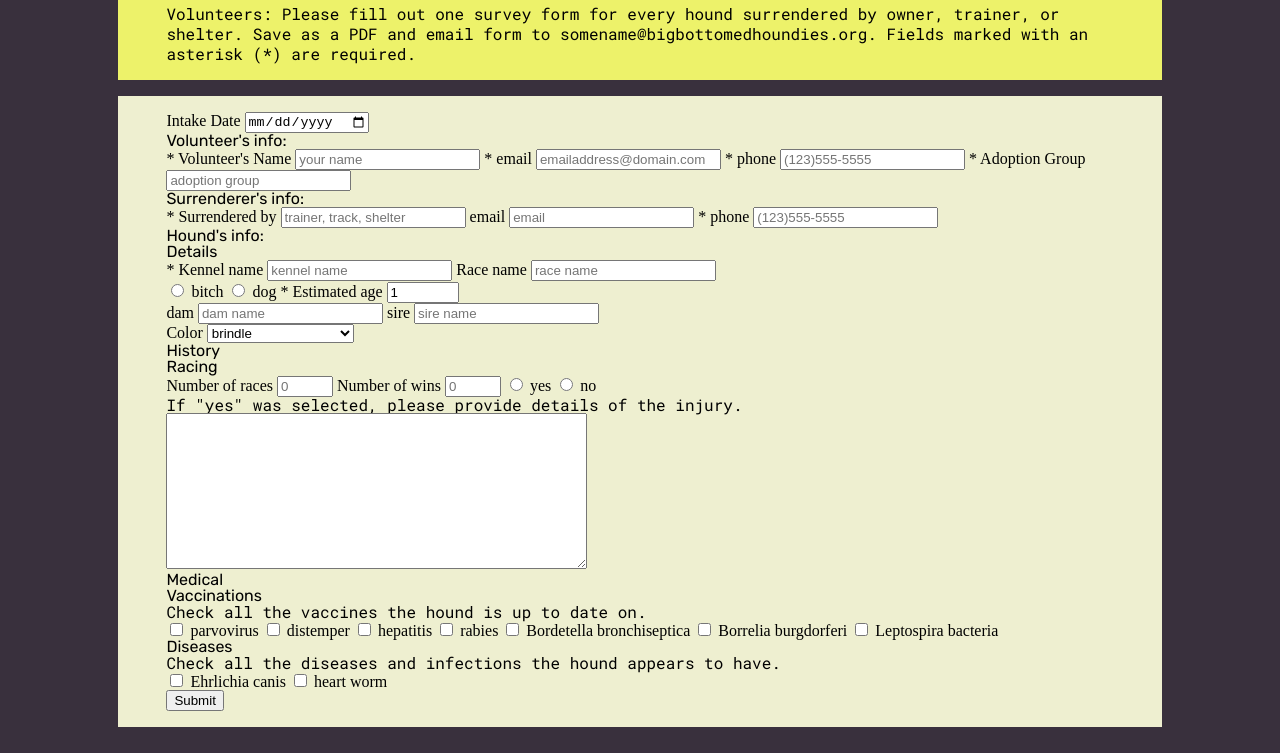
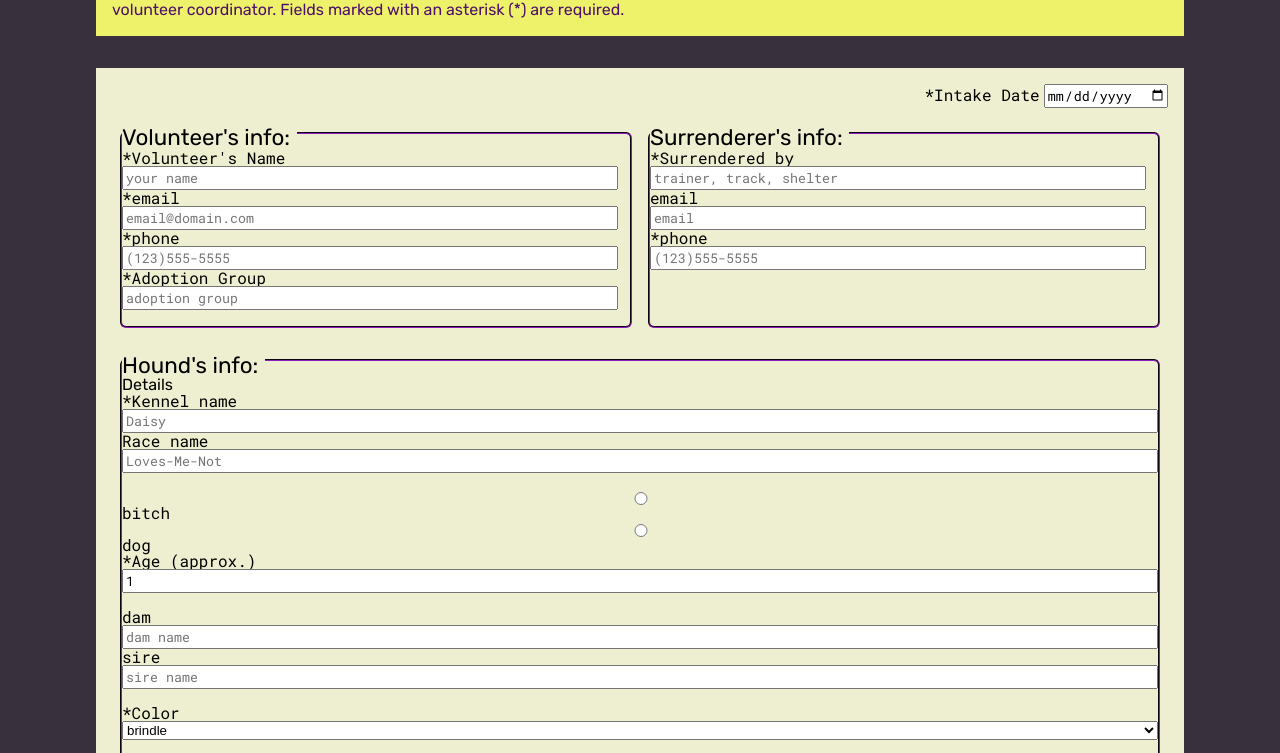
Before and after one commit to ihatetoast/fcc_rwd_survey_form, a plain HTML site: page index.html in a window 1280 px wide. Shown: the part 128-881 px from the top of the page. Drawn offline with Linux system fonts and the light colour scheme.

Commit message:
intro para and human divs styled iphone x to ipad pro and wider

```diff
--- a/index.html
+++ b/index.html
@@ -16,54 +16,60 @@
     <h1 id="title">Intake Survey Form</h1>
     <p id="description">
       Volunteers: Please fill out one survey form for every hound surrendered by owner, trainer, or shelter. Save as a PDF and
-      email form to somename@bigbottomedhoundies.org. Fields marked with an asterisk (*) are required.
+      email form to your volunteer coordinator. Fields marked with an asterisk (*) are required.
     </p>
   </div>
+  <!-- end intro -->
+
   <div id="form-div">
     <form id="survey-form" action="submit">
-      <label for="intake-date">Intake Date</label>
+      <fieldset id="date-fieldset">
+        <label for="intake-date">*Intake Date</label>
         <input type="date" id="intake-date" name="intake-date" required>
+      </fieldset>
+      <div class="humans">
         <!--     VOLUNTEER'S INFO -->
         <fieldset id="volunteer_info">
           <legend>
             <h2>Volunteer's info:</h2>
           </legend>
-        <label id="name-label" for="name">* Volunteer's Name</label>
+          <label id="name-label" for="name">*Volunteer's Name</label>
           <input id="name" name="name" type="text" placeholder="your name" required>
-        <label id="email-label" for="email">* email</label>
-        <input id="email" name="email" type="email" placeholder="emailaddress@domain.com" required>
-        <label for="phone">* phone</label>
+          <label id="email-label" for="email">*email</label>
+          <input id="email" name="email" type="email" placeholder="email@domain.com" required>
+          <label for="phone">*phone</label>
           <input type="tel" placeholder="(123)555-5555" required>
-        <label for="group">* Adoption Group</label>
+          <label for="group">*Adoption Group</label>
           <input name="group" type="text" placeholder="adoption group" required>
         </fieldset>
-      <fieldset id="surrenderer">
+        <fieldset id="surrenderer_info">
           <legend>
             <h2>Surrenderer's info:</h2>
           </legend>
-        <label for="surrenderer">* Surrendered by </label>
+          <label for="surrenderer">*Surrendered by </label>
           <input name="surrenderer" type="text" placeholder="trainer, track, shelter" required>
           <label for="surr_email">email</label>
           <input name="surr_email" type="email" placeholder="email">
-        <label for="phone">* phone</label>
+          <label for="phone">*phone</label>
           <input type="tel" placeholder="(123)555-5555" required>
         </fieldset>
+      </div>
       <fieldset id="hound_info">
         <legend>
           <h2>Hound's info:</h2>
         </legend>
         <h3>Details</h3>
-        <label for="kennel">* Kennel name</label>
-        <input name="kennel" type="text" placeholder="kennel name" required>
+        <label for="kennel">*Kennel name</label>
+        <input name="kennel" type="text" placeholder="Daisy" required>
         <label for="race">Race name</label>
-        <input name="race" type="text" placeholder="race name">
+        <input name="race" type="text" placeholder="Loves-Me-Not">
         <br />
 
         <input type="radio" id="bitch" name="sex" value="bitch">
         <label for="bitch">bitch</label>
         <input type="radio" id="dog" name="sex" value="dog">
         <label for="dog">dog</label>
-        <label id="number-label" for="age">* Estimated age</label>
+        <label id="number-label" for="age">*Age (approx.)</label>
         <input name="age" id="age" type="number" value="1" step="0.1" min="0" max="15" required>
         <br />
         <label for="dam">dam</label>
@@ -71,7 +77,7 @@
         <label for="sire">sire</label>
         <input name="sire" type="text" placeholder="sire name">
         <br />
-        <label for="color">Color</label>
+        <label for="color">*Color</label>
         <select id="dropdown" name="color" required>
           <option value="white">white</option>
           <option value="black">black</option>
@@ -135,12 +141,11 @@
           <label for="heart worm">heart worm</label>
         </div>
       </fieldset>
-      <input id="submit" type="submit" onclick="alert('Thank you.)">
+      <input id="submit" type="submit">
 
-
-      <!--     SURRENDERER'S INFO -->
     </form>
   </div>
+  <!-- end form-div -->
 </body>
 
 </html>
--- a/style.css
+++ b/style.css
@@ -20,21 +20,22 @@ h5,
 h6 {
   font-family: 'Rubik', sans-serif;
 }
-p {
+p,
+label,
+input {
   font-family: 'Roboto Mono', monospace;
 }
 body {
   display: flex;
   flex-direction: column;
   align-items: center;
-  padding: 2em 3em;
+  padding: 1em;
   background-color: #39303d;
 }
 
 #intro,
 #form-div {
-  padding: 1em 3em;
-  width: 80%;
+  padding: 1em;
 }
 /* INTRO PARA */
 #intro {
@@ -43,9 +44,19 @@ body {
   margin-bottom: 1em;
 }
 h1 {
-  font-size: 2em;
+  font-size: 1.7em;
   font-weight: 700;
-  margin: 1em auto;
+  margin: 0.5em auto;
+}
+h2 {
+  font-size: 1.4em;
+  font-weight: 400;
+  margin-top: 0.5em;
+  margin-right: 0.3em;
+}
+#description {
+  font-family: 'Rubik', sans-serif;
+  color: #4e1068;
 }
 
 /* FORM */
@@ -53,6 +64,63 @@ h1 {
   background-color: #eeefd0;
 }
 
+.humans {
+  display: flex;
+  flex-direction: column;
+}
+@media screen and (min-width: 414px) {
+  h1 {
+    font-size: 1.9em;
+  }
+}
+@media screen and (min-width: 768px) {
+  h1 {
+    font-size: 2.5em;
+    text-align: center;
+  }
+  #intro,
+  #form-div {
+    margin: 1em 3em;
+  }
+  #date-fieldset {
+    float: right;
+  }
+  .humans {
+    flex-direction: row;
+    clear: both;
+  }
+  #volunteer_info,
+  #surrenderer_info {
+    margin: 0.5em;
+    flex: 1;
+  }
+  #hound_info {
+    margin: 0.5em;
+  }
+}
+@media screen and (min-width: 1024px) {
+  #intro,
+  #form-div {
+    margin: 1em 5em;
+  }
+}
+#volunteer_info,
+#surrenderer_info,
+#hound_info {
+  border: 2px groove #4e1068;
+  border-radius: 6px;
+  padding-bottom: 1em;
+}
+#volunteer_info,
+#surrenderer_info,
+#hound_info {
+  display: flex;
+  flex-direction: column;
+}
+#volunteer_info input,
+#surrenderer_info input {
+  width: 96%;
+}
 .color-primary-0 {
   color: #39303d;
 } /* body */
```
Lines whose indentation alone changed are shown as unchanged.
